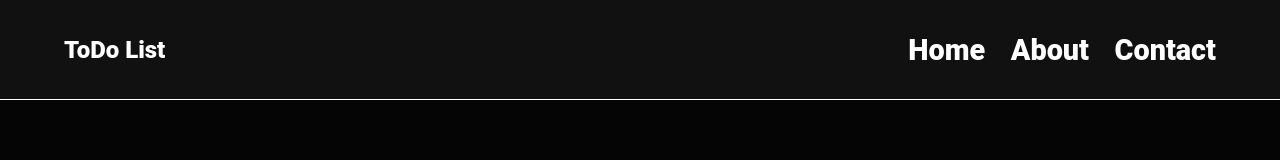
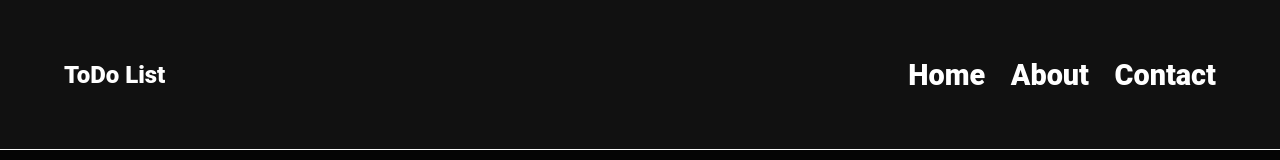
Before and after one commit to loophole90/ToDo_List, a plain HTML site: page index.html in a window 1280 px wide. Drawn offline with Linux system fonts and the light colour scheme.

Commit message:
header height

```diff
--- a/style.css
+++ b/style.css
@@ -18,8 +18,8 @@ a:active{-webkit-tap-highlight-color: transparent; opacity: 0.3;}
 /* HEADER */
 header{
     background: #111111;
-    height: 23.26vw;
-    max-height: 100px;
+    height: 30.26vw;
+    max-height: 150px;
     border-bottom: 1px solid white;
 }
 
@@ -44,7 +44,7 @@ header> nav>ul>li{ font-size: 1.8rem; }
 .b_menu > img{width: 50px;}
 .b_close > img{width: 50px;}
 
-.menu > nav > div{ width: 100%; display: flex; justify-content: end; border-bottom: 1px solid white; height: 23.26vw;}
+.menu > nav > div{ width: 100%; display: flex; justify-content: end; border-bottom: 1px solid white; height: 30.26vw;}
 
 /* BODY */
 body{
```
